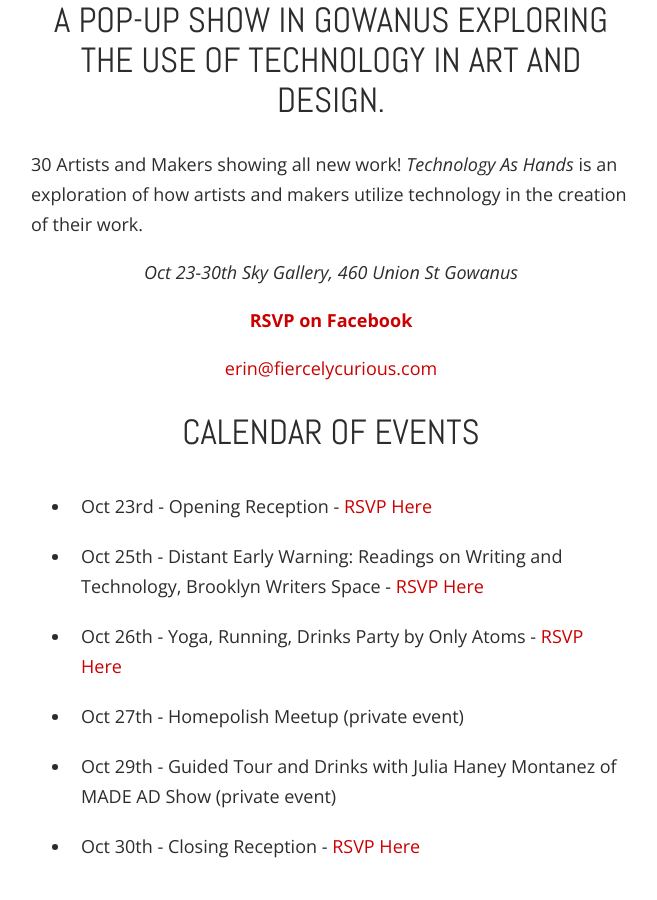
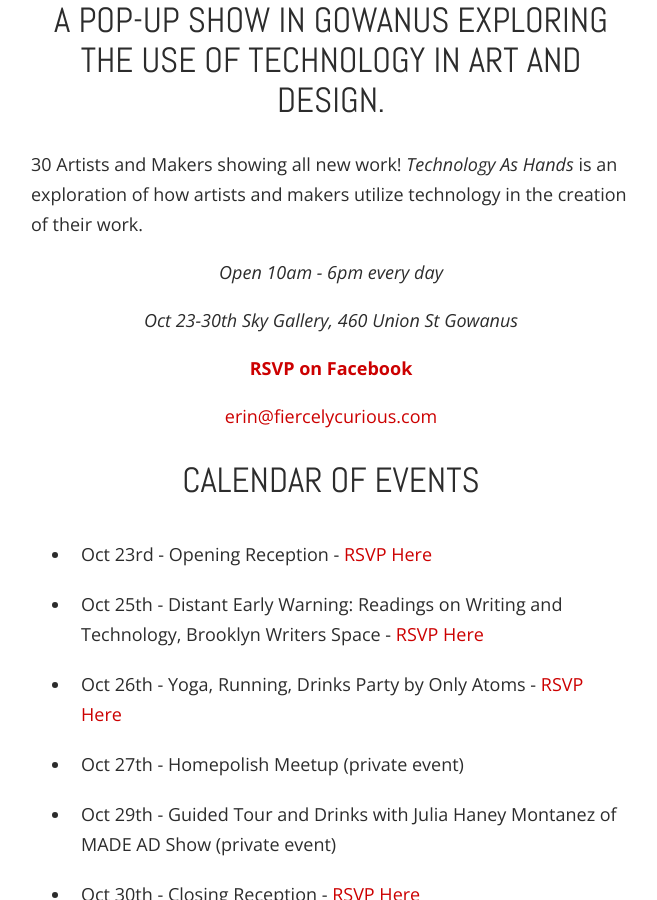
Before and after one commit to technologyashands/technologyashands.github.io, a Jekyll site: the page built from index.html, in a window 1280 px wide and 900 px high, scrolled down 410 px. Shown: the whole window, without its empty margins (309-966 px from the left). Built offline with Jekyll 4.4.1, drawn with Linux system fonts in a browser that asks for light colours; nearby versions of some CDN libraries.

Commit message:
Update index.html

```diff
--- a/index.html
+++ b/index.html
@@ -18,6 +18,7 @@
 
 	<em>Technology As Hands</em> is an exploration of how artists and makers utilize technology in the creation of their work.</p>
 
+	<p class="center"><em>Open 10am - 6pm every day</em></p>
 	<p class="center"><em>Oct 23-30th Sky Gallery, 460 Union St Gowanus</em></p>
 
 <p class="center"><strong><a href="https://www.facebook.com/events/1693445730879511/">RSVP on Facebook</a></strong></p>
```
